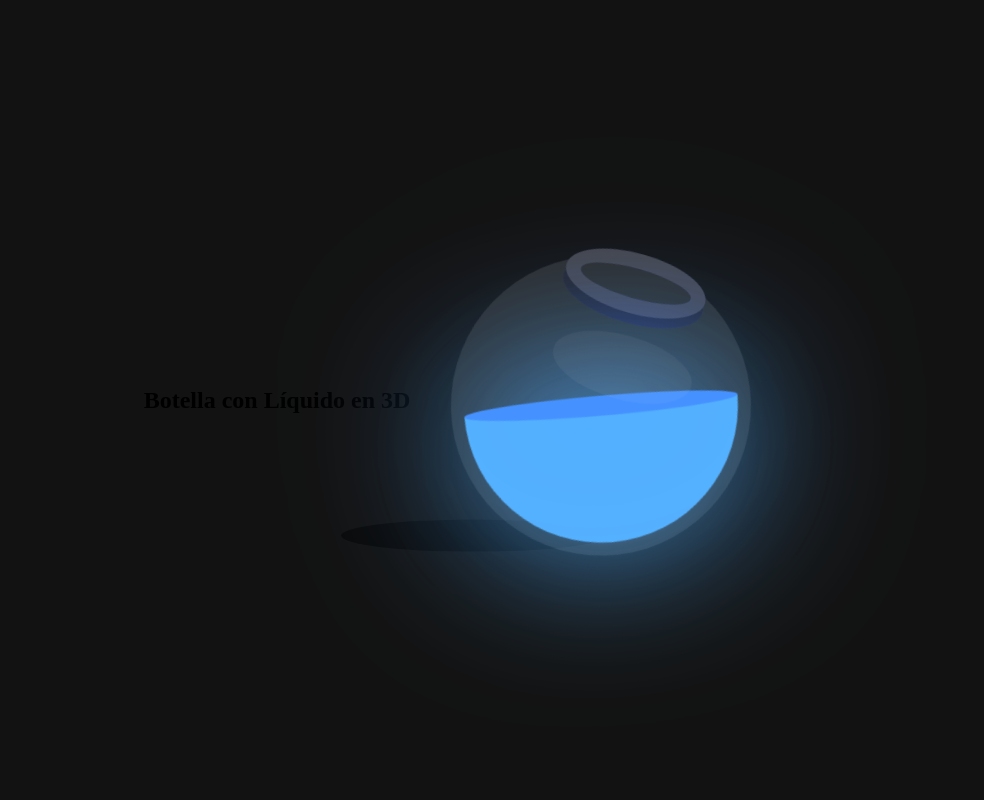
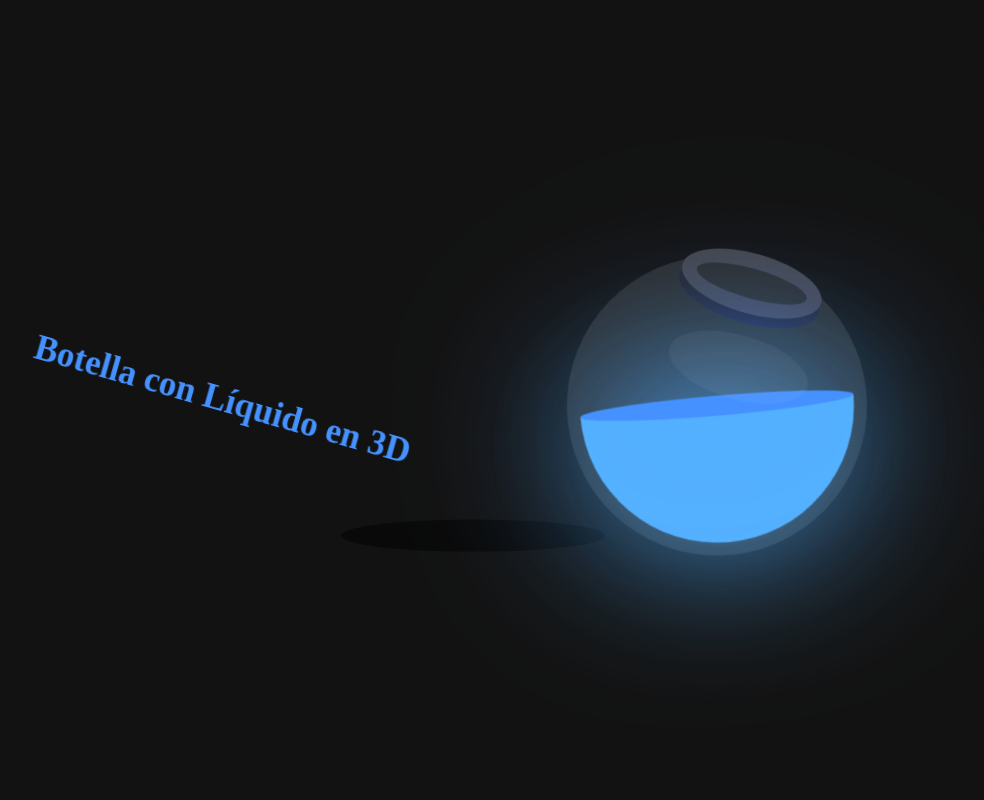
Before and after one commit to BryanCachimuel/Ruta_de_Aprendizaje_de_JavaScript, a PHP site: page / in a window 1280 px wide. Shown: the whole page, without its empty margins (213-1197 px from the left). Run offline with PHP 8.4, Linux system fonts and the light colour scheme; some web fonts are replaced.

Commit message:
Dando estilos al título del ejercicio

```diff
--- a/botella_3d/css/estilos.css
+++ b/botella_3d/css/estilos.css
@@ -13,6 +13,14 @@
 	min-height: 100vh;
 	background: #121212;
 
+}
+
+.botella{
+	margin-right: 110px;
+	animation: animate 5s linear infinite;
+	color: #15be05;
+	font-weight: bold;
+	font-size: 35px;
 }
 
 .bowl{
```
